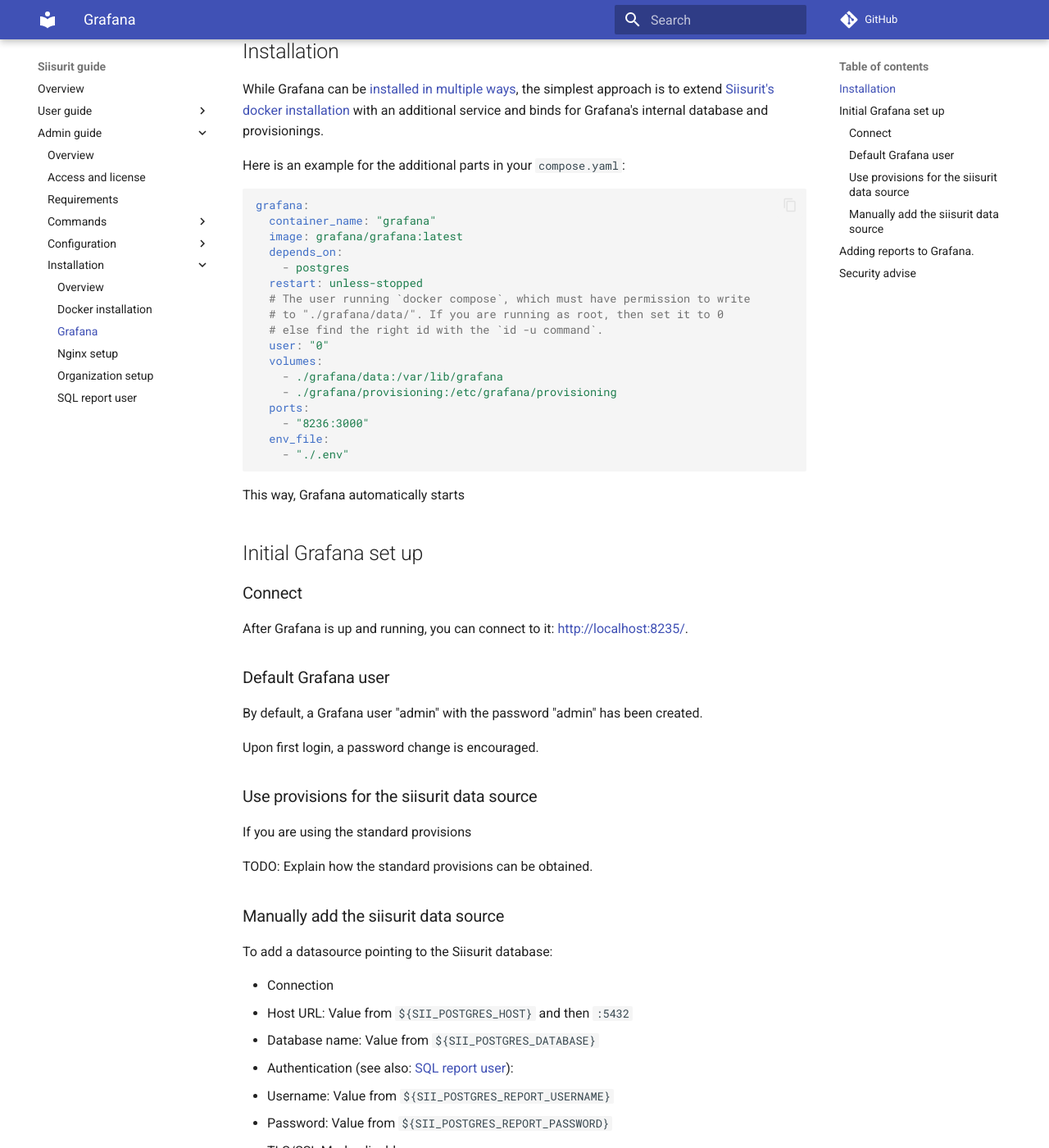
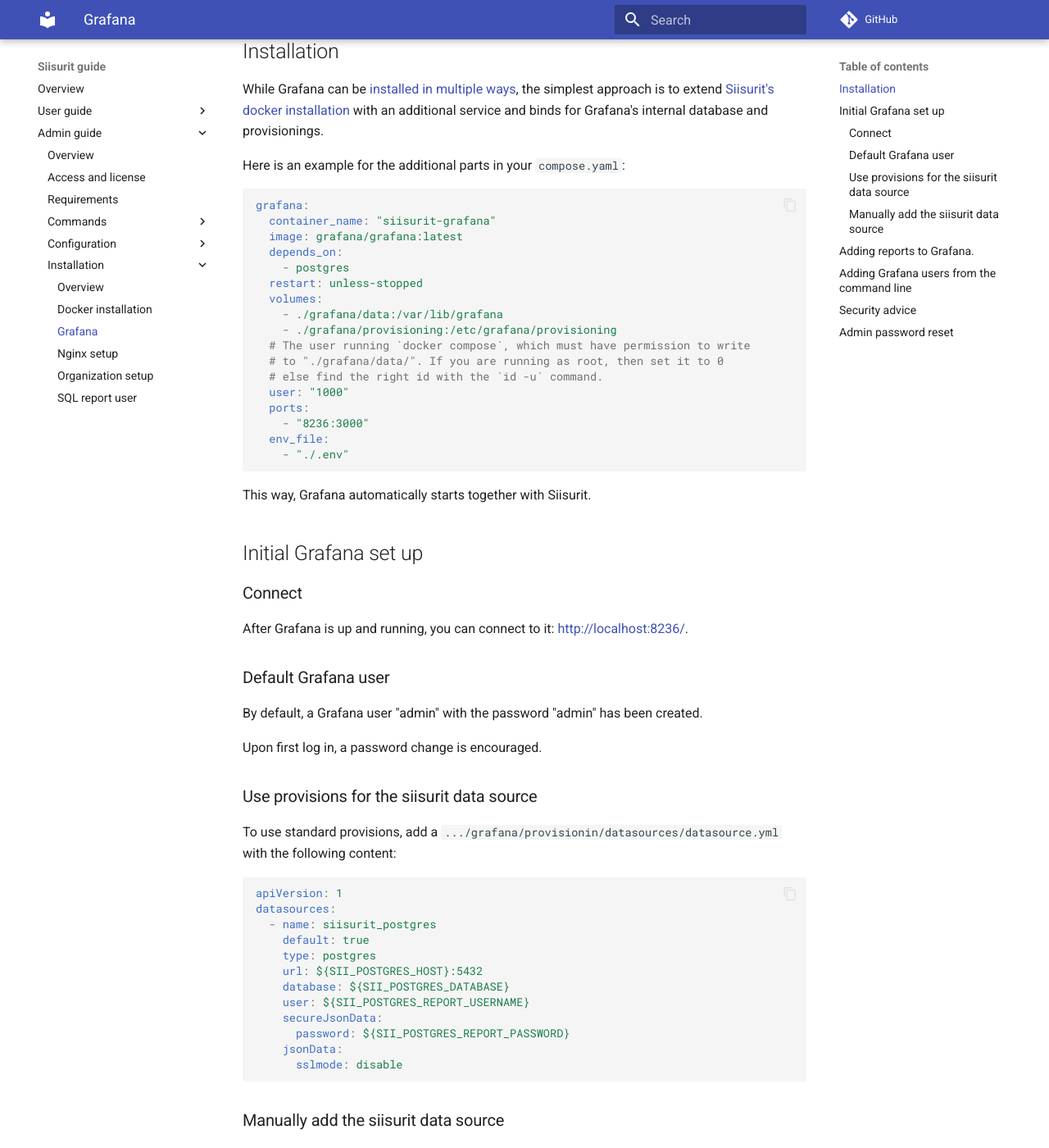
Before and after one commit to siisurit/siisurit_guide, an MkDocs documentation site: the page built from guide/admin/installation/grafana.md, in a window 1280 px wide and 1400 px high, scrolled down 355 px. Shown: the whole window at 82% size. Built offline with MkDocs 1.6.1 and Material for MkDocs 9.7.7, drawn with Linux system fonts in a browser that asks for light colours; comment, search, counter and statistics services are not loaded; some of the changed text lies outside the part shown.

Commit message:
#12 Add Grafana provisioning for data source

````diff
--- a/guide/admin/installation/grafana.md
+++ b/guide/admin/installation/grafana.md
@@ -14,43 +14,56 @@ Here is an example for the additional parts in your `compose.yaml`:
 
 ```yaml
 grafana:
-  container_name: "grafana"
+  container_name: "siisurit-grafana"
   image: grafana/grafana:latest
   depends_on:
     - postgres
   restart: unless-stopped
-  # The user running `docker compose`, which must have permission to write
-  # to "./grafana/data/". If you are running as root, then set it to 0
-  # else find the right id with the `id -u command`.
-  user: "0"
   volumes:
     - ./grafana/data:/var/lib/grafana
     - ./grafana/provisioning:/etc/grafana/provisioning
+  # The user running `docker compose`, which must have permission to write
+  # to "./grafana/data/". If you are running as root, then set it to 0
+  # else find the right id with the `id -u` command.
+  user: "1000"
   ports:
     - "8236:3000"
   env_file:
     - "./.env"
 ```
 
-This way, Grafana automatically starts
+This way, Grafana automatically starts together with Siisurit.
 
 ## Initial Grafana set up
 
 ### Connect
 
-After Grafana is up and running, you can connect to it: <http://localhost:8235/>.
+After Grafana is up and running, you can connect to it: <http://localhost:8236/>.
 
 ### Default Grafana user
 
 By default, a Grafana user "admin" with the password "admin" has been created.
 
-Upon first login, a password change is encouraged.
+Upon first log in, a password change is encouraged.
 
 ### Use provisions for the siisurit data source
 
-If you are using the standard provisions
+To use standard provisions, add a `.../grafana/provisionin/datasources/datasource.yml` with the following content:
 
-TODO: Explain how the standard provisions can be obtained.
+```yaml
+apiVersion: 1
+datasources:
+  - name: siisurit_postgres
+    default: true
+    type: postgres
+    url: ${SII_POSTGRES_HOST}:5432
+    database: ${SII_POSTGRES_DATABASE}
+    user: ${SII_POSTGRES_REPORT_USERNAME}
+    secureJsonData:
+      password: ${SII_POSTGRES_REPORT_PASSWORD}
+    jsonData:
+      sslmode: disable
+```
 
 ### Manually add the siisurit data source
 
@@ -70,9 +83,44 @@ To add a datasource pointing to the Siisurit database:
 
 See the chapter on "[Adding a Grafana panel](../../user/grafana/index.md)" in the user guide.
 
-## Security advise
+## Adding Grafana users from the command line
+
+First, make sure the environment variable `$SII_GRAFANA_ADMIN_PASSWORD` is available to the shell, either by settings it:
+
+```bash
+export SII_GRAFANA_ADMIN_PASSWORD="not-secret"
+```
+
+or by including them into the current shell:
+
+```bash
+. ./.env
+```
+
+Then use `cURL` and the Grafana API to creat a new user. For example:
+
+```bash
+curl -X POST -H "Content-Type: application/json" -d '{
+  "name":"Alice Adams",
+  "email":"alice@example.com",
+  "login":"alice",
+  "password":"not-secret"
+}' https://admin:$SII_GRAFANA_ADMIN_PASSWORD@grafana.example.com/api/admin/users
+```
+
+Replace the `grafana.example.com` in the URL with the domain of your Grafana server, and modify the user details as needed.
+
+## Security advice
 
 In order to make the installation as secure as possible, consider making the following adjustments:
 
 - When signin in for the first time, change the default password of the "admin" user.
 - Use a separate [SQL report user](sql-report-user.md) for the Grafana connector to the Siisurit database.
+
+## Admin password reset
+
+In case you lost the Grafana admin password, you can reset it using the `grafana cli` command (replace `TODO` with the new password):
+
+```bash
+docker compose exec grafana grafana cli admin reset-admin-password TODO
+```
````
